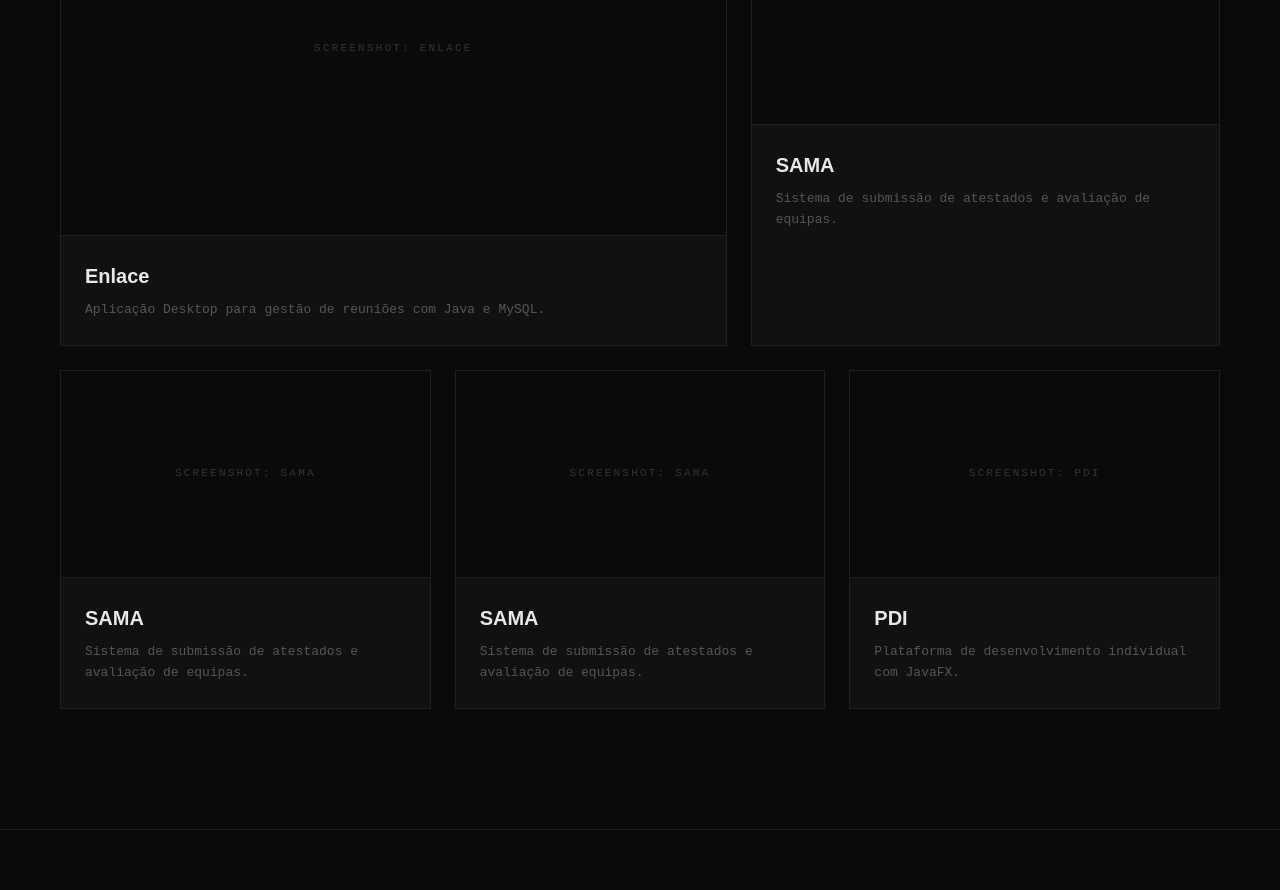
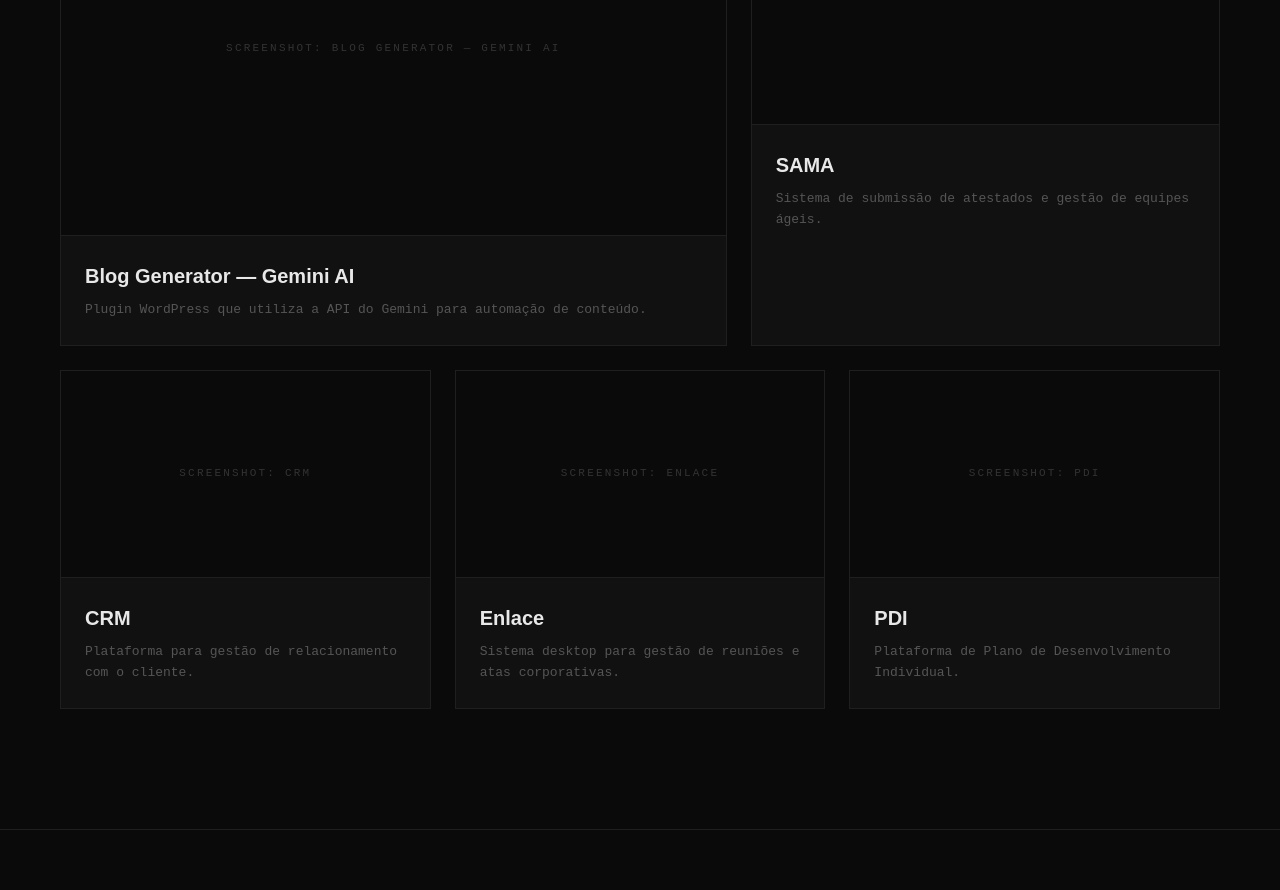
Before and after one commit to jopaul0/jopaul0.github.io, a React (Vite) app: page / in a window 1280 px wide. Shown: the part 2920-3810 px from the top of the page. Built offline with nearby package versions, Linux system fonts and the light colour scheme.

Commit message:
chore: update projects

```diff
--- a/src/pages/Projects/index.tsx
+++ b/src/pages/Projects/index.tsx
@@ -7,37 +7,42 @@ import { SimpleButton } from '@/components/SimpleButton';
 const projectsData = [
     {
         id: 1,
-        name: "Enlace",
-        shortDesc: "Aplicação Desktop para gestão de reuniões com Java e MySQL.",
-        techs: ["Java", "MySQL"],
-        github: "https://github.com/jopaul0/Enlace",
+        name: "Blog Generator — Gemini AI",
+        shortDesc: "Plugin WordPress que utiliza a API do Gemini para automação de conteúdo.",
+        fullDesc: "Desenvolvido com arquitetura MVC em PHP, este plugin integra inteligência artificial para gerar artigos otimizados para SEO diretamente no WordPress.",
+        techs: ["PHP", "Gemini API", "MVC", "WordPress"],
+        github: "https://github.com/jopaul0/blog-generator-gemini-ai",
     },
     {
         id: 2,
         name: "SAMA",
-        shortDesc: "Sistema de submissão de atestados e avaliação de equipas.",
-        techs: ["Python", "Flask"],
-        github: "https://github.com/jopaul0/SAMA",
-    },
-    {
-        id: 2,
-        name: "SAMA",
-        shortDesc: "Sistema de submissão de atestados e avaliação de equipas.",
-        techs: ["Python", "Flask"],
-        github: "https://github.com/jopaul0/SAMA",
-    },
-    {
-        id: 2,
-        name: "SAMA",
-        shortDesc: "Sistema de submissão de atestados e avaliação de equipas.",
-        techs: ["Python", "Flask"],
+        shortDesc: "Sistema de submissão de atestados e gestão de equipes ágeis.",
+        fullDesc: "Projeto acadêmico desenvolvido na FATEC utilizando Python para automatizar processos de RH e monitoramento de saúde.",
+        techs: ["Python", "Flask", "SQLite"],
         github: "https://github.com/jopaul0/SAMA",
     },
     {
         id: 3,
+        name: "CRM",
+        shortDesc: "Plataforma para gestão de relacionamento com o cliente.",
+        fullDesc: "Sistema em desenvolvimento focado em escalabilidade e organização de dados comerciais utilizando Laravel.",
+        techs: ["Laravel", "PHP", "MySQL"],
+        github: "https://github.com/jopaul0/Nexus-CRM",
+    },
+    {
+        id: 4,
+        name: "Enlace",
+        shortDesc: "Sistema desktop para gestão de reuniões e atas corporativas.",
+        fullDesc: "Aplicação robusta desenvolvida em Java com persistência de dados em MySQL, focada na organização de pautas e participantes.",
+        techs: ["Java", "MySQL", "JDBC"],
+        github: "https://github.com/jopaul0/Enlace",
+    },
+    {
+        id: 5,
         name: "PDI",
-        shortDesc: "Plataforma de desenvolvimento individual com JavaFX.",
-        techs: ["Java", "JavaFX"],
+        shortDesc: "Plataforma de Plano de Desenvolvimento Individual.",
+        fullDesc: "Aplicação focada no acompanhamento de metas de carreira e evolução técnica do colaborador.",
+        techs: ["Java", "JavaFX", "MySQL"],
         github: "https://github.com/jopaul0/PDI",
     }
 ];
@@ -47,7 +52,7 @@ export const Projects = () => {
 
     return (
         <section className={styles.projects} id="projetos">
-            <SectionTitle number="03 — PROJETOS" title={<>O QUE <em>CONSTRUÍ</em></>} />
+            <SectionTitle number="03 — PROJETOS" title={<>O que <em>construí</em></>} />
 
             <div className={styles.projectsGrid}>
                 {projectsData.map((project, index) => {
```
